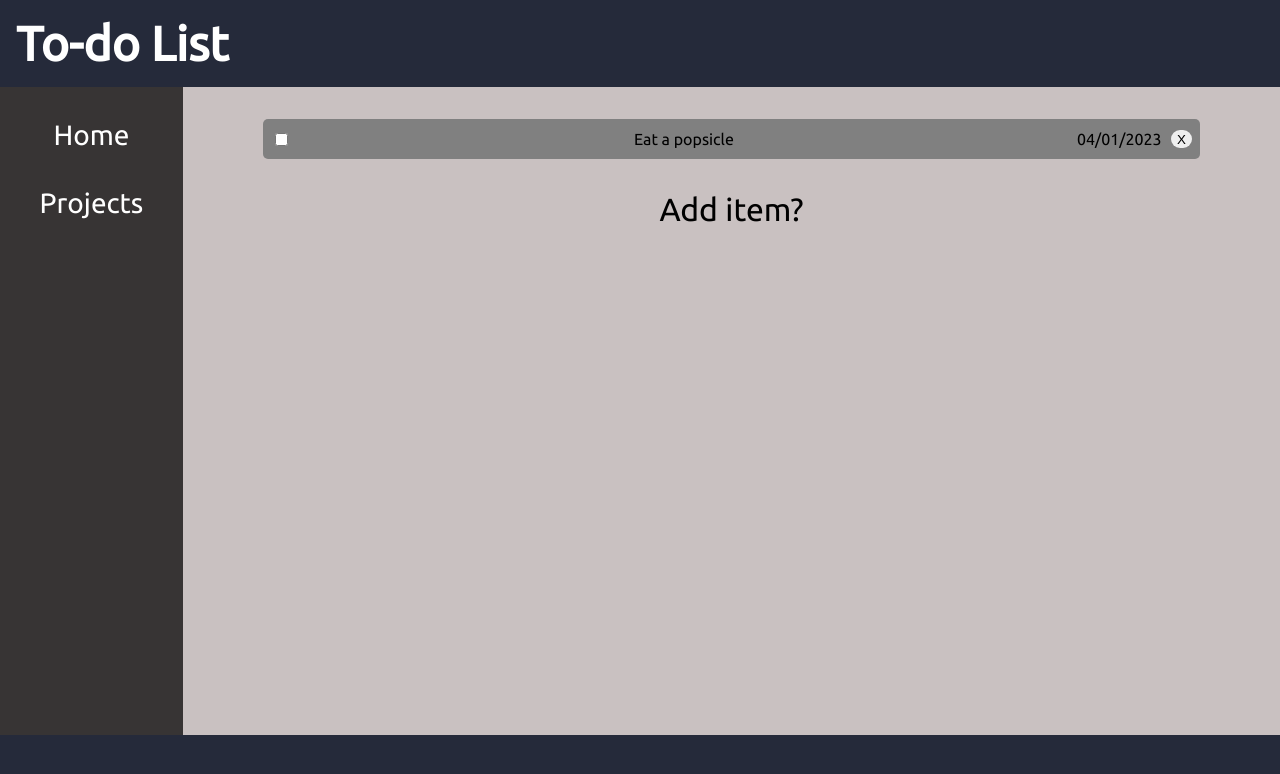
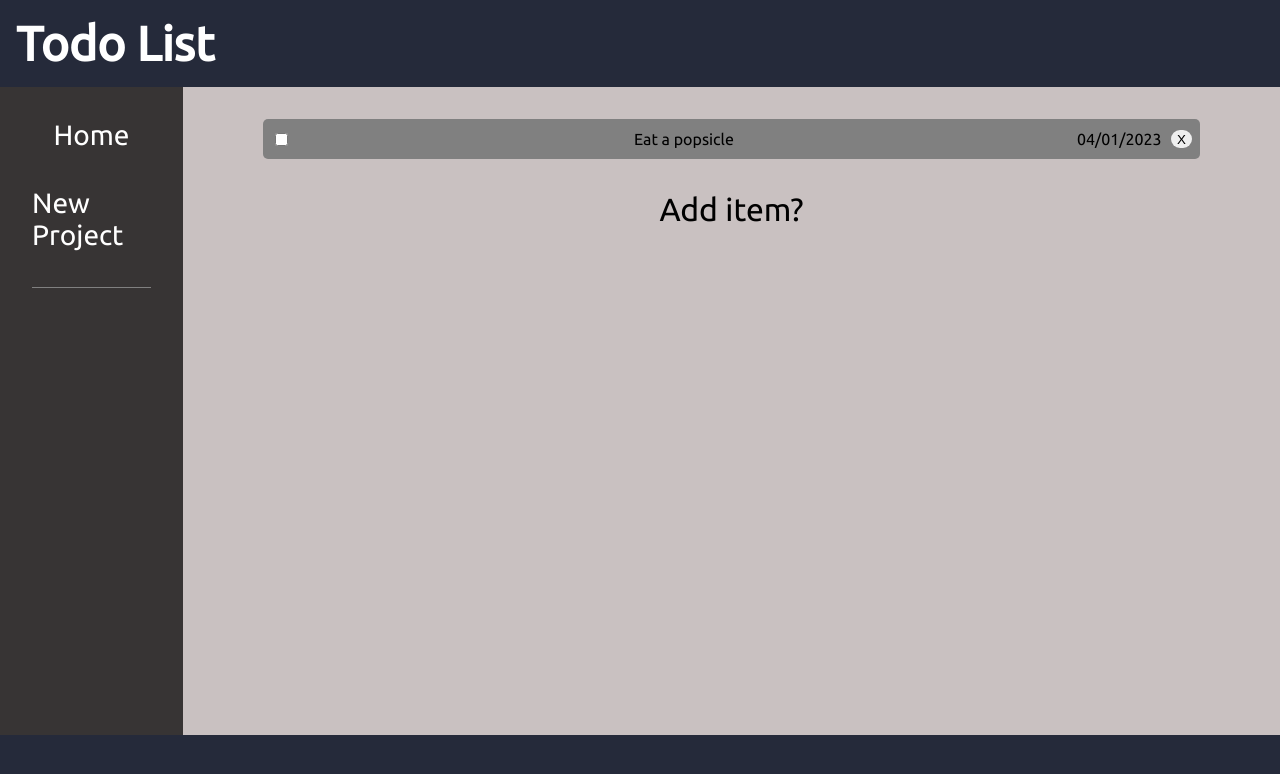
Before and after one commit to antwonthedamaja/odin-todo-list, a website built with webpack: page dist/index.html in a window 1280 px wide. Built offline with nearby package versions, Linux system fonts and the light colour scheme.

Commit message:
Minor style changes, begin coding notelist behavior

```diff
--- a/src/index.js
+++ b/src/index.js
@@ -1,4 +1,5 @@
 import './style.css';
+import {list} from './list.js';
 
 const modal = document.querySelector('#modal');
 const openModal = document.querySelector("#add-item");
@@ -6,3 +7,9 @@ const closeModal = document.querySelector("#close-modal");
 
 openModal.addEventListener('click', () => modal.showModal());
 closeModal.addEventListener('click', () => modal.close());
+
+const submit = document.querySelector('#submit');
+
+submit.addEventListener('click', () => {
+
+})
--- a/src/list.js
+++ b/src/list.js
@@ -1,6 +1,20 @@
+function elementFactory(type, class1, class2, id, text) {
+    const element = document.createElement(type);
+    if (class1) element.classList.add(class1);
+    if (class2) element.classList.add(class2);
+    if (id) element.setAttribute("id", id);
+    if (text) element.innerHTML = text;
+    return element;
+}
+
 export const list = {
     noteList: [],
+    renderList: function() {
+        this.noteList.forEach(note => {
+
+        });
+    },
     addItem: function() {
-
+        const newNote = {};
     },
 };
--- a/src/style.css
+++ b/src/style.css
@@ -44,14 +44,16 @@ nav {
     font-size: 1.75rem;
 }
 
-#home {
-    width: 100%;
-    text-align: center;
+.selection {
     cursor: pointer;
 }
 
 #projects {
-    cursor: pointer;
+    border-top: 1px solid grey;
+    height: 100%;
+    width: 100%;
+    padding-top: 2rem;
+    gap: 2rem;
 }
 
 footer {
@@ -67,7 +69,7 @@ main {
     align-items: center;
     padding: 2rem 5rem;
     gap: 2rem;
-    overflow-y: scroll;
+    overflow-y: auto;
 }
 
 #add-item {
```
Also changed, not shown: dist/index.html, dist/main.js.
